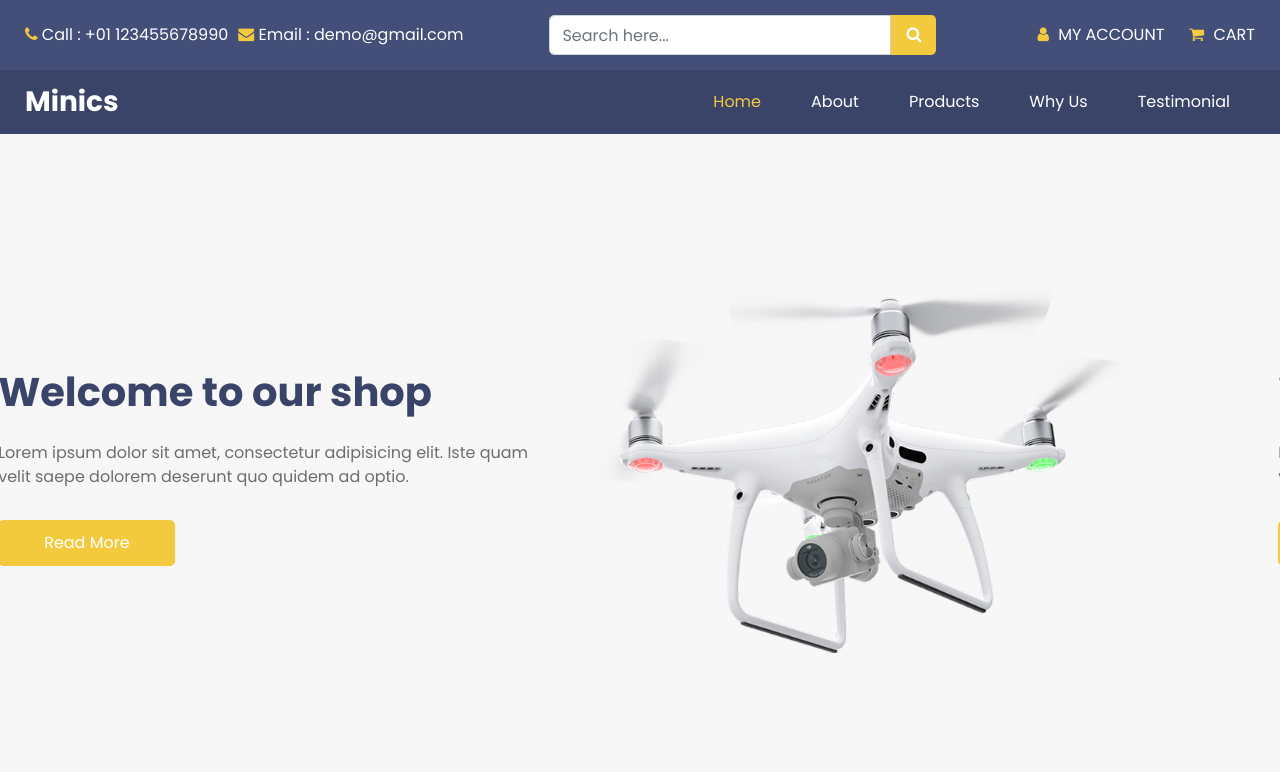
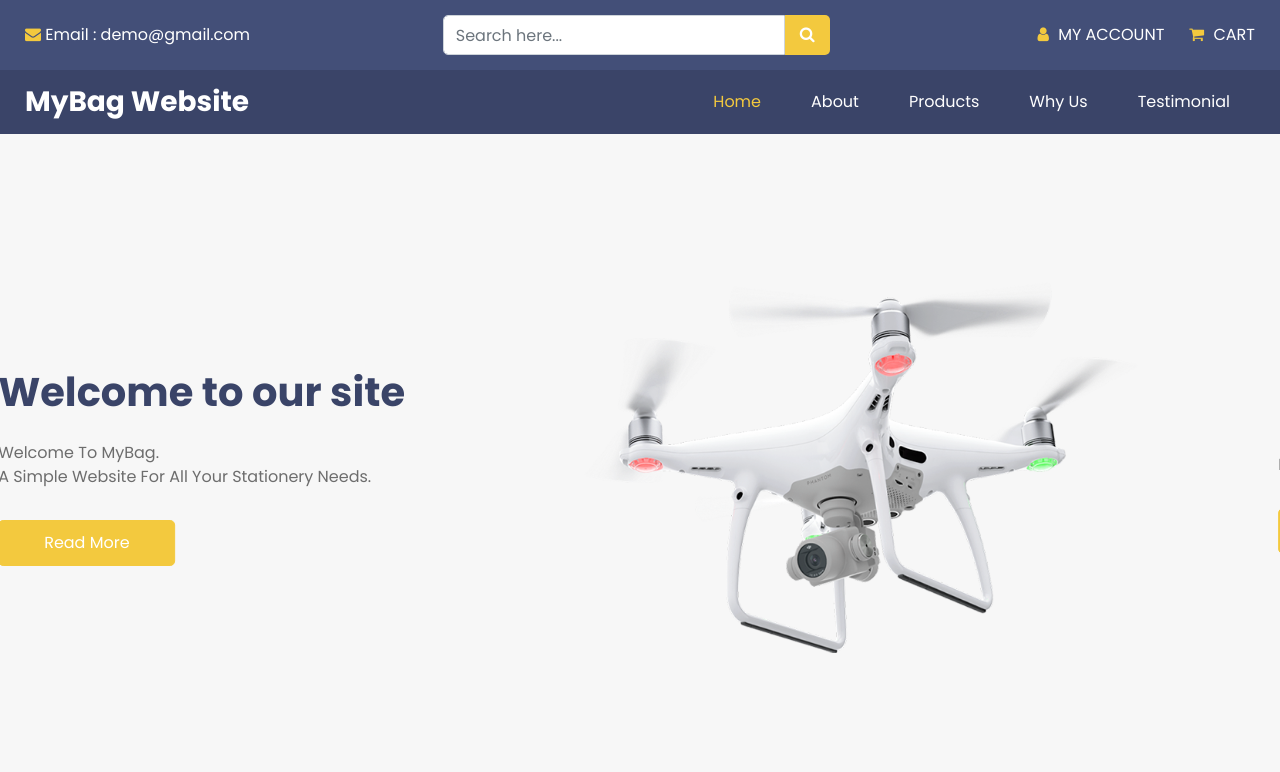
Before and after one commit to prharshith/mybagweb, a plain HTML site: page index.html in a window 1280 px wide. Shown: the top 772 px of the page. Drawn offline with Linux system fonts and the light colour scheme.

Commit message:
Update index.html

```diff
--- a/index.html
+++ b/index.html
@@ -13,7 +13,7 @@
   <meta name="description" content="" />
   <meta name="author" content="" />
 
-  <title>Minics</title>
+  <title>MyBag Website</title>
 
 
   <!-- bootstrap core css -->
@@ -41,12 +41,7 @@
         <div class="container-fluid">
           <div class="top_nav_container">
             <div class="contact_nav">
-              <a href="">
-                <i class="fa fa-phone" aria-hidden="true"></i>
-                <span>
-                  Call : +01 123455678990
-                </span>
-              </a>
+
               <a href="">
                 <i class="fa fa-envelope" aria-hidden="true"></i>
                 <span>
@@ -83,7 +78,7 @@
           <nav class="navbar navbar-expand-lg custom_nav-container ">
             <a class="navbar-brand" href="index.html">
               <span>
-                Minics
+                MyBag Website
               </span>
             </a>
 
@@ -125,12 +120,12 @@
                 <div class="col-md-6">
                   <div class="detail-box">
                     <h1>
-                      Welcome to our shop
+                      Welcome to our site
                     </h1>
                     <p>
-                      Lorem ipsum dolor sit amet, consectetur adipisicing elit. Iste quam velit saepe dolorem deserunt quo quidem ad optio.
+                      Welcome To MyBag.<br> A Simple Website For All Your Stationery Needs.
                     </p>
-                    <a href="">
+                    <a href="#">
                       Read More
                     </a>
                   </div>
@@ -149,12 +144,12 @@
                 <div class="col-md-6">
                   <div class="detail-box">
                     <h1>
-                      Welcome to our shop
+                      Find your items
                     </h1>
                     <p>
-                      Lorem ipsum dolor sit amet, consectetur adipisicing elit. Iste quam velit saepe dolorem deserunt quo quidem ad optio.
+                      Experience unlimited service with vast variety of items.
                     </p>
-                    <a href="">
+                    <a href="#">
                       Read More
                     </a>
                   </div>
@@ -173,10 +168,10 @@
                 <div class="col-md-6">
                   <div class="detail-box">
                     <h1>
-                      Welcome to our shop
+                      Order your items 24/7
                     </h1>
                     <p>
-                      Lorem ipsum dolor sit amet, consectetur adipisicing elit. Iste quam velit saepe dolorem deserunt quo quidem ad optio.
+                      Experience our relentless ervice of booking availability 24/7 365 days.
                     </p>
                     <a href="">
                       Read More
```
